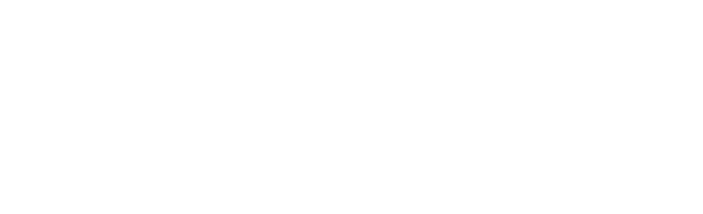
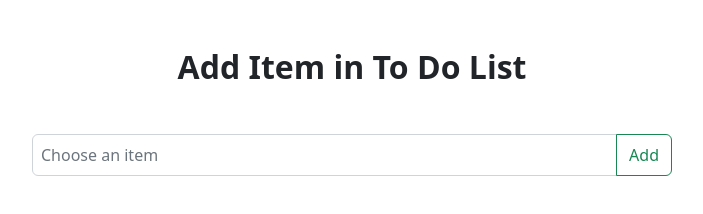
Before and after one commit to ruhulamin111/To-Do-List, a plain HTML site: page index.html in a window 1280 px wide. Shown: the whole page, without its empty margins (288-991 px from the left). Drawn offline with nearby package versions, Linux system fonts and the light colour scheme.

Commit message:
button add

```diff
--- a/index.html
+++ b/index.html
@@ -6,11 +6,25 @@
     <meta http-equiv="X-UA-Compatible" content="IE=edge">
     <meta name="viewport" content="width=device-width, initial-scale=1.0">
     <title>To Do List</title>
+    <!-- bootstrap cdn  -->
+    <link href="https://cdn.jsdelivr.net/npm/bootstrap@5.2.0/dist/css/bootstrap.min.css" rel="stylesheet"
+        integrity="sha384-gH2yIJqKdNHPEq0n4Mqa/HGKIhSkIHeL5AyhkYV8i59U5AR6csBvApHHNl/vI1Bx" crossorigin="anonymous">
 </head>
 
 <body>
+    <section>
+        <h2 class="text-center fs-2 fw-bold my-5">Add Item in To Do List</h2>
+        <div class="input-group my-3 w-50 mx-auto">
+            <input id="input-field" type="text" class="form-control p-2" placeholder="Choose an item"
+                aria-label="Recipient's username" aria-describedby="button-addon2">
+            <button class="btn btn-outline-success" type="button" id="add-button">Add</button>
+        </div>
 
 
+    </section>
+
+
+    <!-- javascript linkup  -->
     <script src="./app.js"></script>
 </body>
 
```
